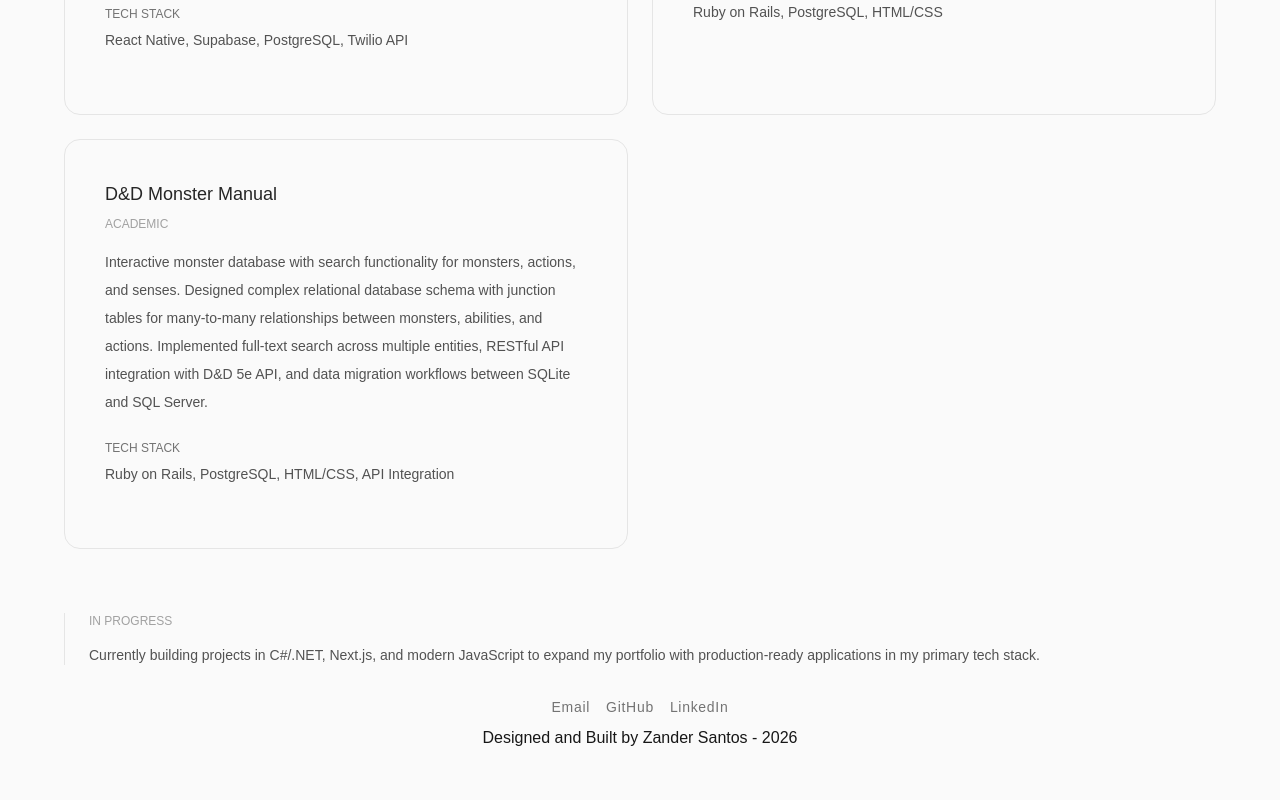
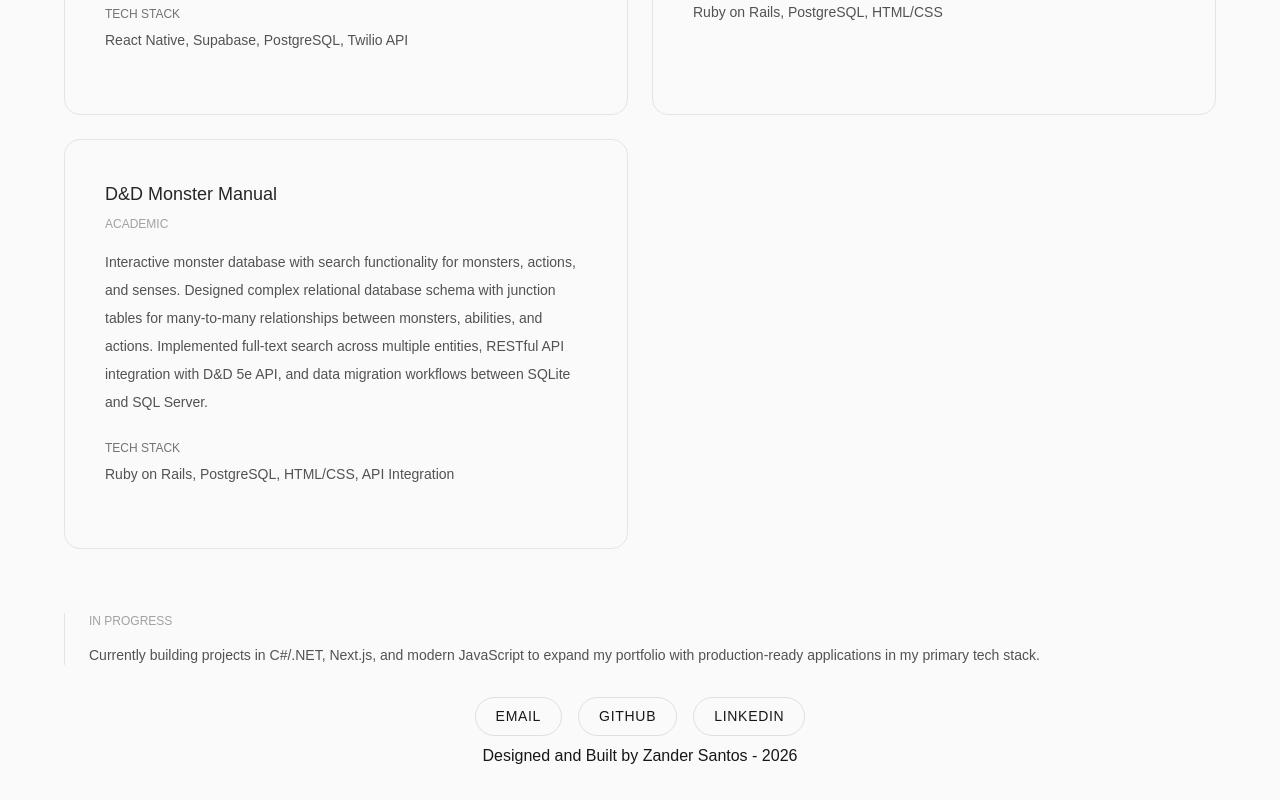
Before and after one commit to zandersantos/zander-santos-portfolio, a Next.js app in the folder zander-santos-portfolio/: page / in a window 1280 px wide. Shown: the part 3784-4584 px from the top of the page. Built offline with nearby package versions, Linux system fonts and the light colour scheme.

Commit message:
Updated the footer link and footer link hover styling

```diff
--- a/zander-santos-portfolio/app/globals.css
+++ b/zander-santos-portfolio/app/globals.css
@@ -43,11 +43,13 @@ body {
 .footer-link {
   font-size: 0.875rem;
   letter-spacing: 0.05em;
-  color: #737373;
-  transition: color 300ms ease;
-  text-decoration: none;
+  color: #171717;
+  padding: 0.5rem 1.25rem;
+  border: 1px solid rgba(115, 115, 115, 0.2);
+  border-radius: 9999px;
+  text-transform: uppercase;
 }
 
 .footer-link:hover {
-  color: #171717;
+  border-color: #171717;
 }
```
